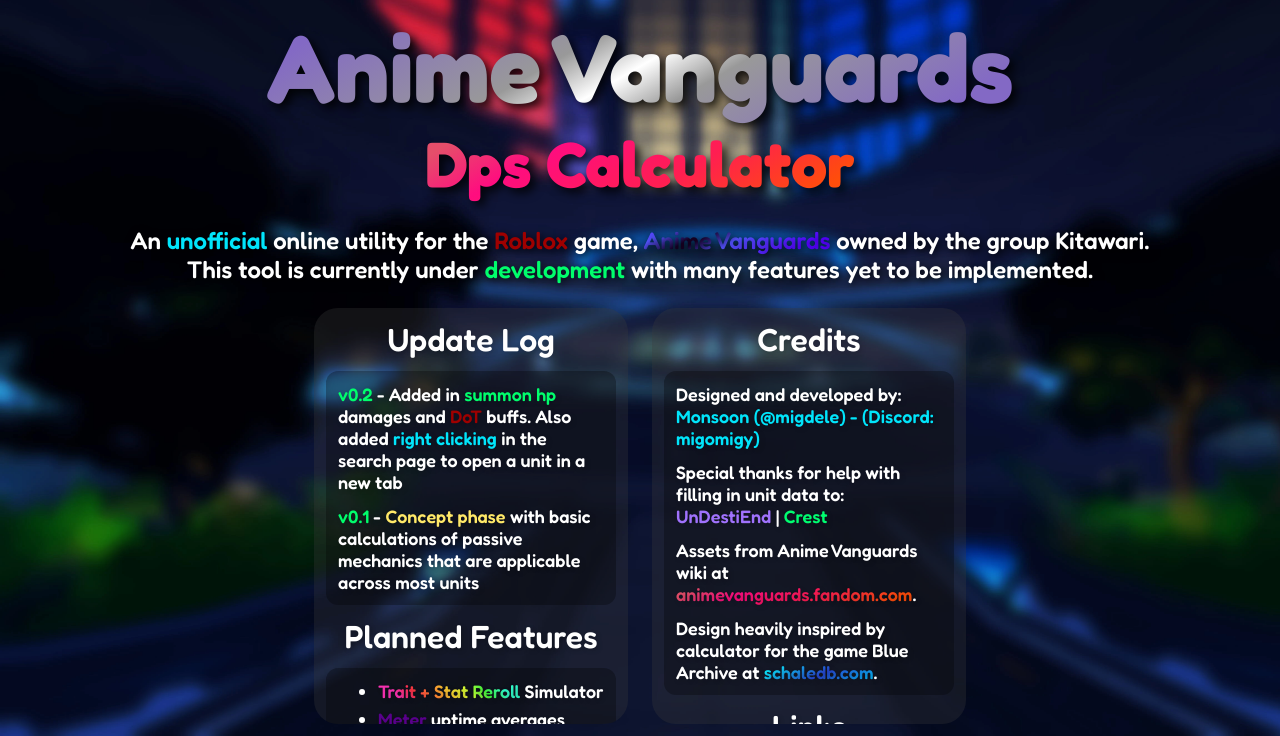
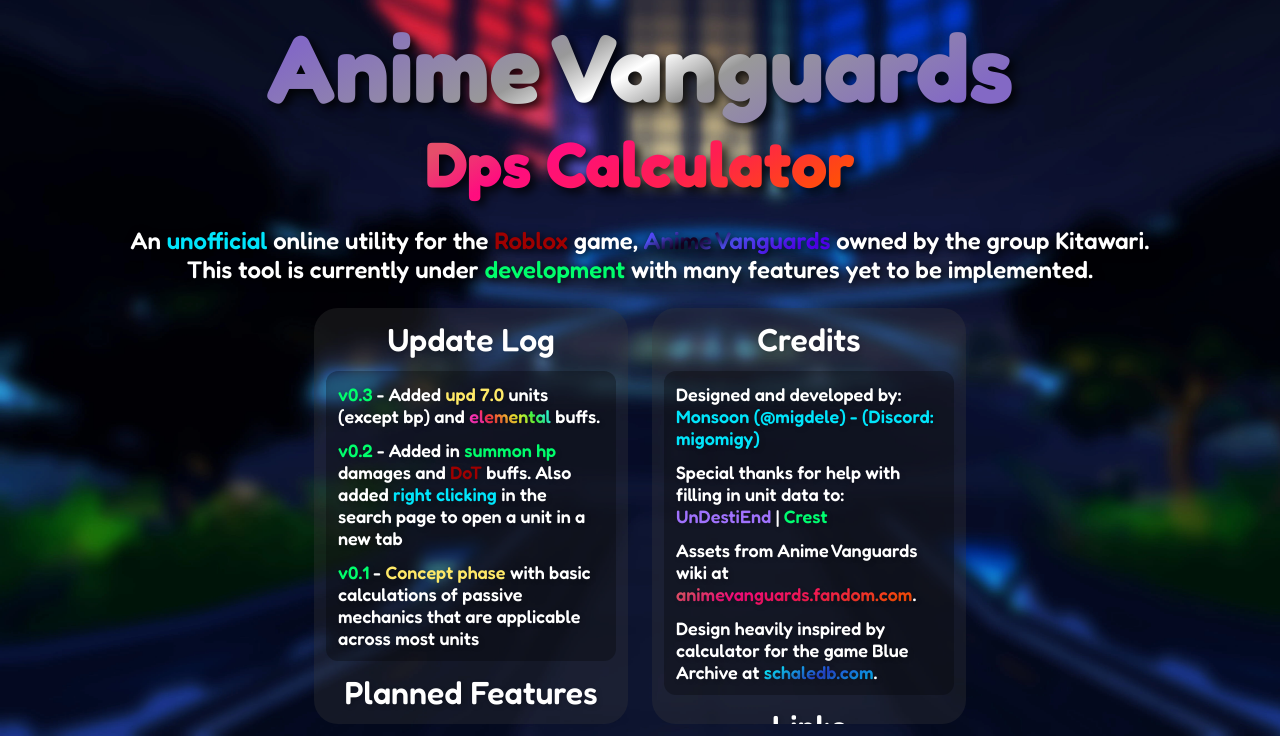
Before and after one commit to yitsian/AVCalculator, a plain HTML site: page index.html in a window 1280 px wide. Shown: the part 64-800 px from the top of the page. Drawn offline with Linux system fonts and the light colour scheme.

Commit message:
v0.3 - Added upd 7.0 units (except bp) and elemental buffs.

```diff
--- a/index.html
+++ b/index.html
@@ -70,6 +70,8 @@
         <div class="general-text log-title">Update Log</div>
 
         <div class="update-container">
+          <div class="general-text update"><span class="buff">v0.3</span> - Added <span class="range">upd 7.0</span> units (except bp) and <span class="text-gradient mythic">elemental</span> buffs.</div>
+
           <div class="general-text update"><span class="buff">v0.2</span> - Added in <span class="buff">summon hp</span> damages and <span class="debuff">DoT</span> buffs. Also added <span class="spark">right clicking</span>
             in the search page to open a unit in a new tab</div>
 
```
